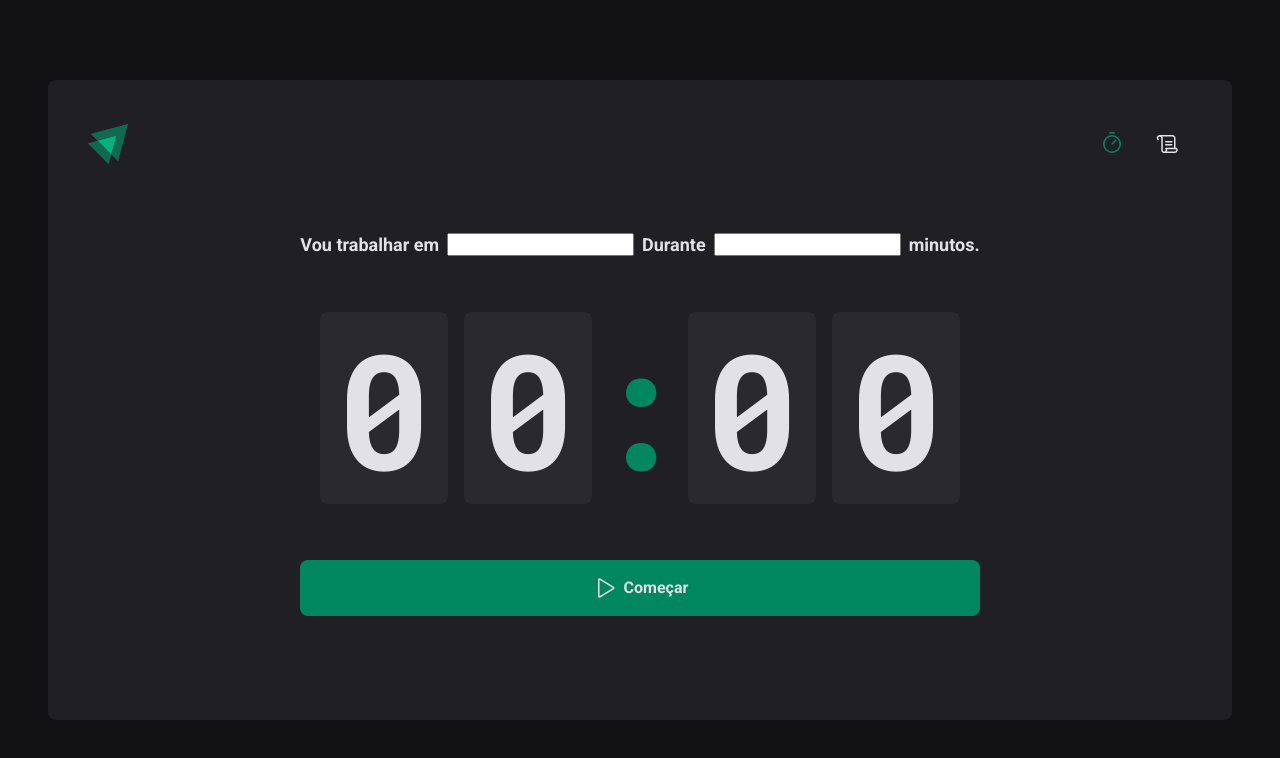
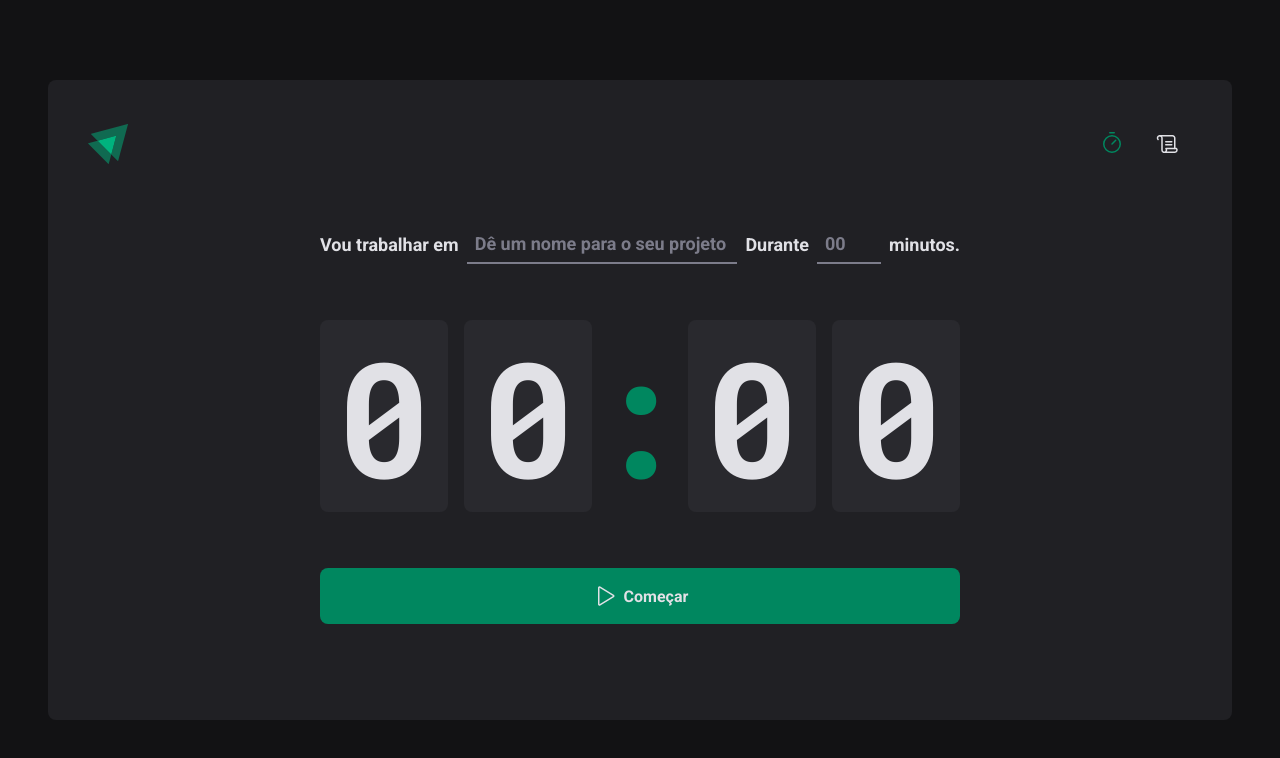
Before and after one commit to Hugovarellaa/Ignite-lab, a React (Vite) app in the folder 02-ignte-timer/: page / in a window 1280 px wide. Shown: the top 758 px of the page. Built offline with nearby package versions, Linux system fonts and the light colour scheme.

Commit message:
Finalizando o Home

```diff
--- a/02-ignte-timer/src/pages/Home/index.tsx
+++ b/02-ignte-timer/src/pages/Home/index.tsx
@@ -3,9 +3,11 @@
   CountdownContainer,
   FormContainer,
   HomeContainer,
+  MinutesAmountInput,
+  Separator,
+  StartCountdownButton,
   // eslint-disable-next-line prettier/prettier
-  Separator,
-  StartCountdownButton
+  TaskInput
 } from './styles'
 
 export function Home() {
@@ -14,10 +16,18 @@
       <form>
         <FormContainer>
           <label htmlFor="task">Vou trabalhar em</label>
-          <input type="text" id="task" />
+          <TaskInput
+            type="text"
+            id="task"
+            placeholder="Dê um nome para o seu projeto"
+          />
 
           <label htmlFor="minutesAmount">Durante</label>
-          <input type="number" id="minutesAmount" />
+          <MinutesAmountInput
+            type="number"
+            id="minutesAmount"
+            placeholder="00"
+          />
 
           <span>minutos.</span>
         </FormContainer>
--- a/02-ignte-timer/src/pages/Home/styles.ts
+++ b/02-ignte-timer/src/pages/Home/styles.ts
@@ -25,6 +25,34 @@
   font-size: 1.125rem;
   font-weight: bold;
   flex-wrap: wrap;
+`
+
+const BaseInput = styled.input`
+  background-color: transparent;
+  height: 2.5rem;
+  border: none;
+  border-bottom: 2px solid ${({ theme }) => theme['gray-500']};
+  font-weight: bold;
+  font-size: 1.125rem;
+  padding: 0 0.5rem;
+  color: ${({ theme }) => theme['gray-100']};
+
+  &::placeholder {
+    color: ${({ theme }) => theme['gray-500']};
+  }
+
+  &:focus {
+    box-shadow: none;
+    border-color: ${({ theme }) => theme['green-500']};
+  }
+`
+
+export const TaskInput = styled(BaseInput)`
+  flex: 1;
+`
+
+export const MinutesAmountInput = styled(BaseInput)`
+  width: 4rem;
 `
 
 export const CountdownContainer = styled.div`
@@ -66,7 +94,12 @@
 
   cursor: pointer;
 
-  &:hover {
+  &:disabled {
+    cursor: not-allowed;
+    opacity: 0.7;
+  }
+
+  &:not(:disabled):hover {
     background-color: ${({ theme }) => theme['green-700']};
   }
 `
```
